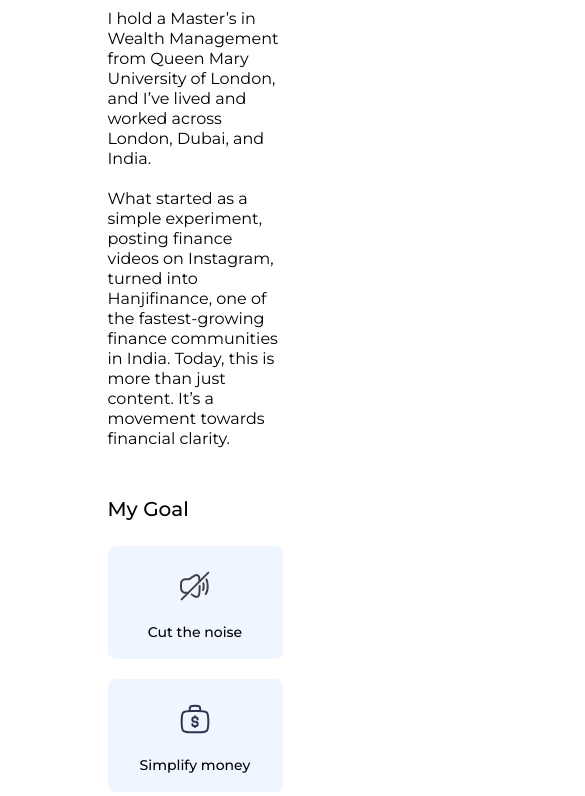
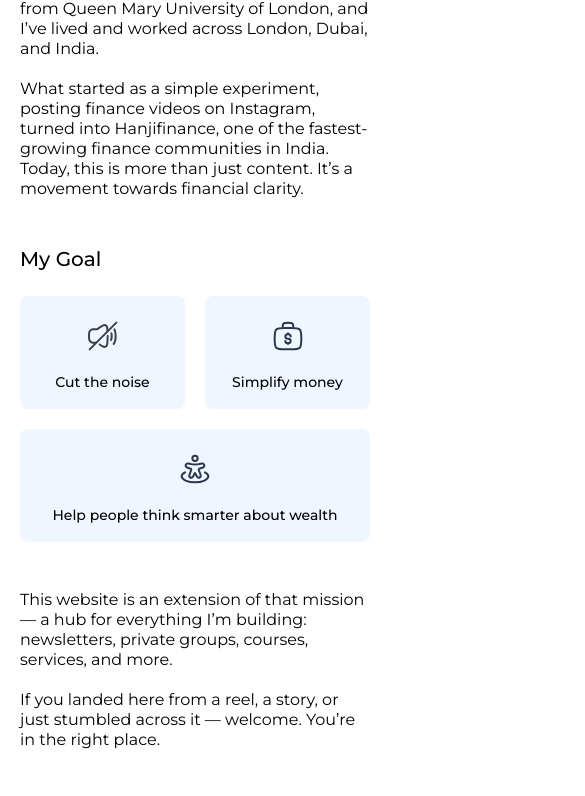
Before and after one commit to neon-lab-dev/HanjiFinance-Client, a React (Vite) app: page / in a window 390 px wide. Shown: the part 3034-3830 px from the top of the page, 585 px wide, since content can reach past the window. Built offline with nearby package versions, Linux system fonts and the light colour scheme.

Commit message:
Made about me section responsive

```diff
--- a/src/components/HomePage/AboutUs/AboutUs.tsx
+++ b/src/components/HomePage/AboutUs/AboutUs.tsx
@@ -3,7 +3,6 @@ import Button from "../../Reusable/Button/Button";
 import Container from "../../Reusable/Container/Container";
 import SectionTitle from "../../Reusable/Heading/Heading";
 import GoalCard from "./GoalCard";
-import { goals } from "./GoalCard.dt";
 
 const AboutUs = () => {
   const profileStats = [
@@ -23,12 +22,13 @@ const AboutUs = () => {
   return (
     <div className="font-Montserrat">
       <img src={IMAGES.aboutUsBg} alt="About Us" className="w-full" />
-      <Container>
-        <SectionTitle heading="Your Real Financial Wala Dost" />
+      <div className="py-[70px] xl:py-[144px]">
+        <Container>
+          <SectionTitle heading="Your Real Financial Wala Dost" />
 
-        <div className="flex flex-col items-center py-[144px] md:flex-row">
+          <div className="flex flex-col items-center xl:flex-row gap-12 xl:gap-0 mt-10 xl:mt-[120px]">
             {/* Left side */}
-            <div className="flex gap-12 items-center w-[50%]">
+            <div className="flex flex-col md:flex-row gap-12 items-center w-full xl:w-[50%]">
               {/* Profile name and picture */}
               <div className="flex flex-col gap-6 items-center">
                 <div className="flex items-center gap-2">
@@ -71,7 +71,7 @@ const AboutUs = () => {
             </div>
 
             {/* Right side */}
-            <div className="flex flex-col gap-12 w-[50%] ">
+            <div className="flex flex-col gap-12 w-full xl:w-[50%] ">
               <div className="text-neutral-5 leading-5">
                 <p>
                   Hi, I’m <strong>Amandeep Singh Juneja</strong>, the person
@@ -98,16 +98,32 @@ const AboutUs = () => {
                 </p>
               </div>
 
+              {/* My goal */}
               <div>
                 <h1 className="text-neutral-5 text-xl font-medium leading-6">
                   My Goal
                 </h1>
-                <div className="grid grid-cols-1 lg:grid-cols-3 gap-5 mt-[25px]">
-                  {goals?.map((item) => (
-                    <GoalCard key={item?.title} {...item} />
-                  ))}
+                <div className="flex flex-col gap-5 mt-[25px]">
+                  <div className="grid grid-cols-2 lg:grid-cols-3 gap-5 ">
+                    <GoalCard icon={ICONS.volumeCross} title="Cut the noise" />
+                    <GoalCard icon={ICONS.money} title="Simplify money" />
+                    <div className="hidden lg:block">
+                      {" "}
+                      <GoalCard
+                        icon={ICONS.peopleNearby}
+                        title="Help people think smarter about wealth"
+                      />
+                    </div>
+                  </div>
+                  <div className="block lg:hidden">
+                    <GoalCard
+                      icon={ICONS.peopleNearby}
+                      title="Help people think smarter about wealth"
+                    />
+                  </div>
                 </div>
               </div>
+
               <p className="text-neutral-5 leading-5">
                 This website is an extension of that mission — a hub for
                 everything I’m building: newsletters, private groups, courses,
@@ -117,10 +133,15 @@ const AboutUs = () => {
                 If you landed here from a reel, a story, or just stumbled across
                 it — welcome. You’re in the right place.
               </p>
-              <Button variant="primary" label="Book 1 on 1 call with me" className="w-fit" />
+              <Button
+                variant="primary"
+                label="Book 1 on 1 call with me"
+                className="w-fit"
+              />
             </div>
-        </div>
-      </Container>
+          </div>
+        </Container>
+      </div>
     </div>
   );
 };
--- a/src/components/HomePage/AboutUs/GoalCard.dt.ts
+++ /dev/null
@@ -1,16 +0,0 @@
-import { ICONS } from "../../../assets";
-
-export const goals = [
-  {
-    icon: ICONS.volumeCross,
-    title: "Cut the noise",
-  },
-  {
-    icon: ICONS.money,
-    title: "Simplify money",
-  },
-  {
-    icon: ICONS.peopleNearby,
-    title: "Help people think smarter about wealth",
-  },
-];
```
